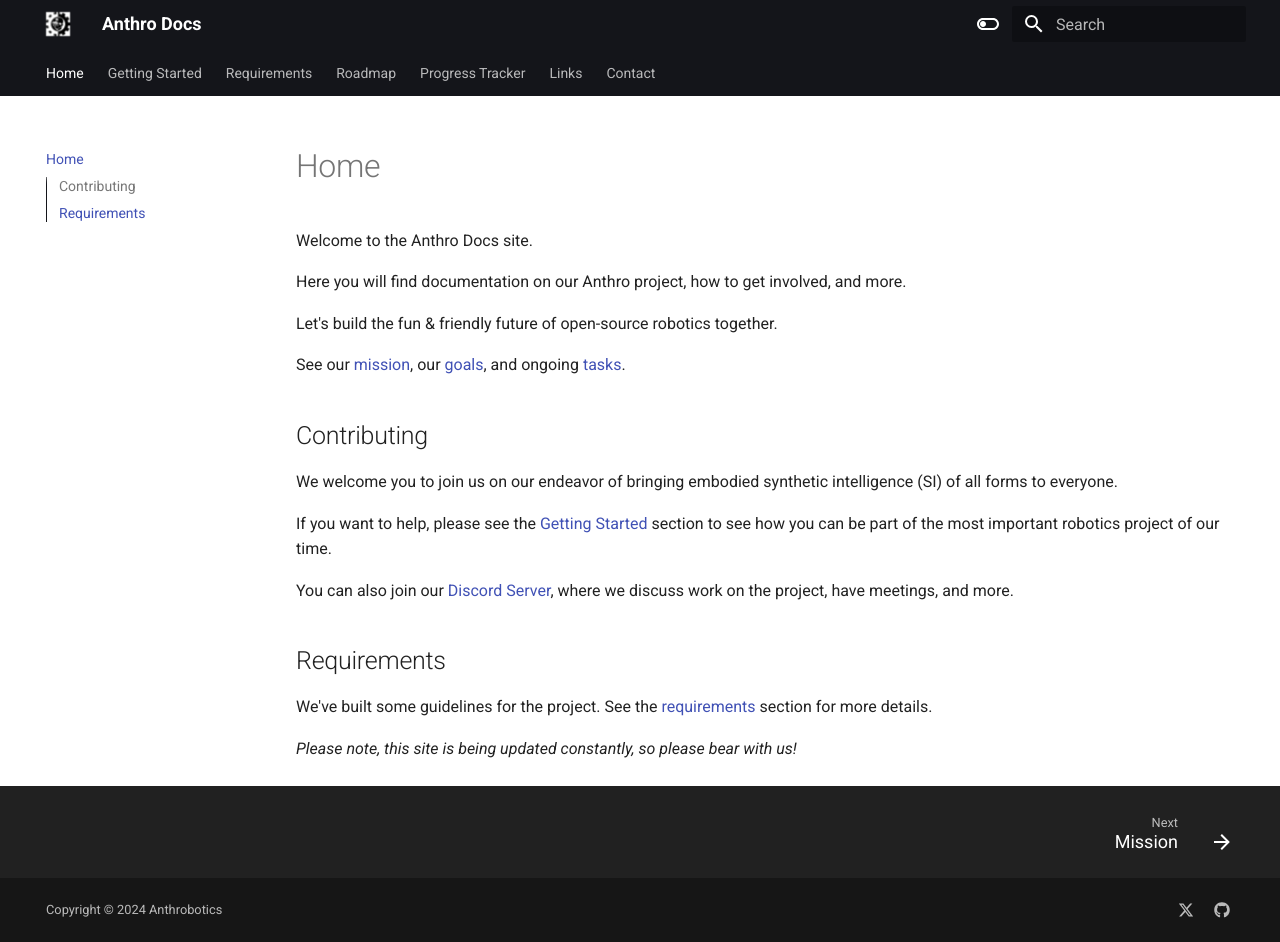
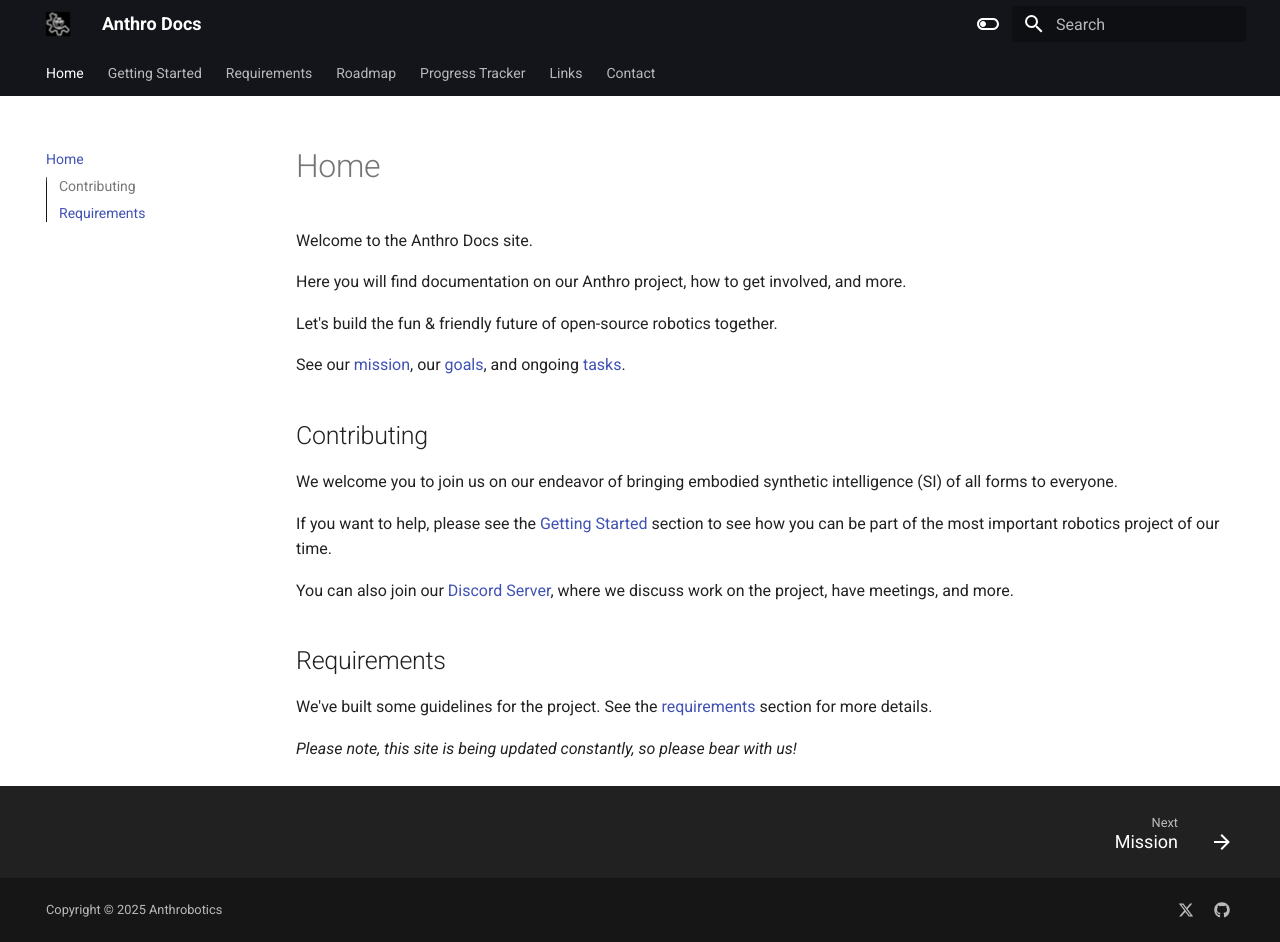
Before and after one commit to Anthrobotics/anthro-docs, an MkDocs documentation site: the page built from docs/index.md, in a window 1280 px wide and 942 px high. Built offline with MkDocs 1.6.1 and Material for MkDocs 9.7.7, drawn with Linux system fonts in a browser that asks for light colours.

Commit message:
Update mkdocs.yml

```diff
--- a/mkdocs.yml
+++ b/mkdocs.yml
@@ -1,7 +1,7 @@
 site_name: Anthro Docs
 theme:
-  logo: anthro-logo-400x400.jpg
-  favicon: anthro-logo-400x400.jpg
+  logo: Anthrobotics-Logo-400x400.png
+  favicon: Anthrobotics-Logo-400x400.png
   name: material
   features:
   - navigation.tabs
@@ -87,4 +87,4 @@ extra:
       link: https://github.com/Anthrobotics
       name: Anthrobotics GitHub
   generator: false
-copyright: Copyright &copy; 2024 <a href="https://anthrobotics.ca" target="_blank" rel="noopener">Anthrobotics</a>
+copyright: Copyright &copy; 2025 <a href="https://anthrobotics.ca" target="_blank" rel="noopener">Anthrobotics</a>
```
